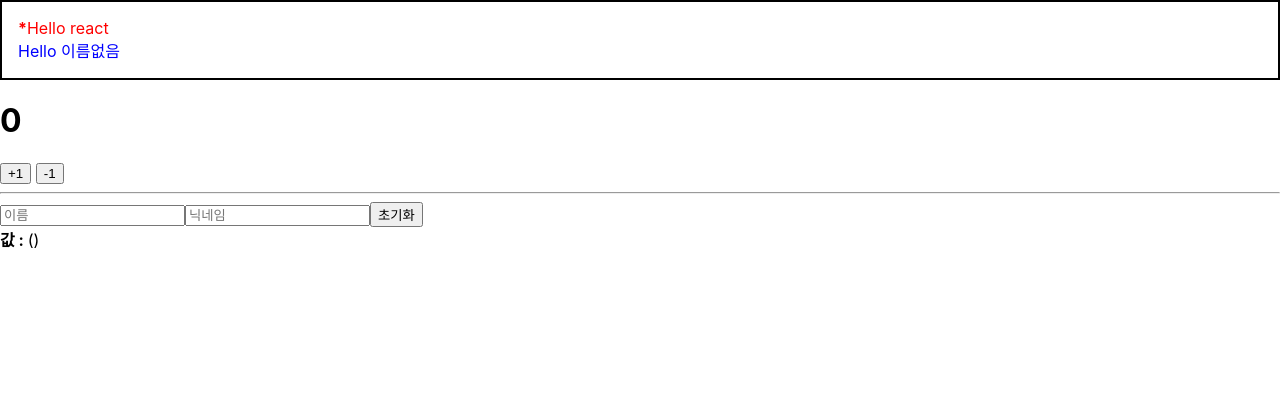
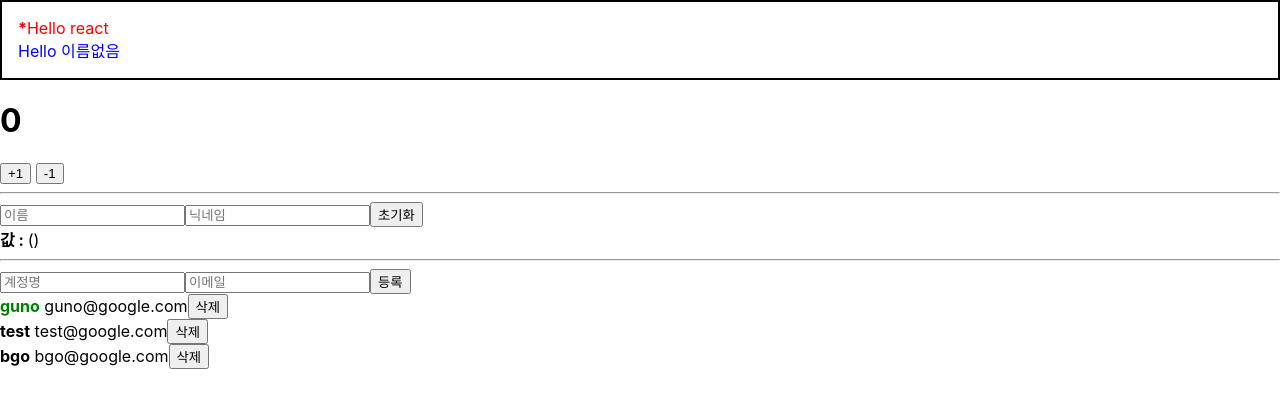
Before and after one commit to guno517/react, a React (Create React App) app: page / in a window 1280 px wide. Shown: the top 408 px of the page. Built offline with nearby package versions, Linux system fonts and the light colour scheme.

Commit message:
Array, CRUD, spread, concat, filter, map

```diff
--- a/src/App.js
+++ b/src/App.js
@@ -1,11 +1,77 @@
-import React from 'react';
+import React, {useState, useRef} from 'react';
 import Hello from './hello';
 import './App.css';
 import Wrapper from './wrapper';
 import Counter from './Counter';
 import InputSample from './inputSample';
+import UserList from './UserList'
+import CreateUser from './CreateUser';
 
 function App() {
+  const [inputs, setInputs] = useState({
+    username:'',
+    email:''
+  })
+
+  const {username, email} = inputs;
+  const onChange = (e) => {
+    const {name, value} = e.target;
+    setInputs({
+      ...inputs,
+      [name]: value
+    });
+  }
+  const [users,setUsers] = useState([
+    {
+        id:1,
+        username: 'guno',
+        email: 'guno@google.com',
+        active:true
+    },
+    {
+        id:2,
+        username: 'test',
+        email: 'test@google.com',
+        active:false
+    },
+    {
+        id:3,
+        username: 'bgo',
+        email: 'bgo@google.com',
+        active:false
+    },
+  ]);
+  const nextId = useRef(4);
+
+  const onCreate = () => {
+    const user = {
+      id: nextId.current,
+      username,
+      email,
+    }
+    setUsers([...users, user]) //기존의 배열을 복사하고 새로운 배열을 만들고 user을 넣는다
+    //setUsers(users.concat(user));
+    //user.push(user) 는 업데이트가 되지 않는다. XXXXX
+    setInputs({
+      username:'',
+      email:'',
+    });
+    console.log(nextId.current); // 4
+    nextId.current += 1;
+  }
+
+  const onRemove = id => {
+    setUsers(users.filter(user => user.id !== id)); //id를 비교한다
+  }
+
+  const onToggle = id => {
+    setUsers(users.map(
+      user => user.id ===id //user을 파라미터로 가져온다
+        ? {...user, active: !user.active }
+        : user
+    ));
+  }
+
   return (
     <>
     <Wrapper>
@@ -15,6 +81,11 @@
     <Counter />
     <hr />
     <InputSample />
+    <hr />
+    <>
+      <CreateUser username={username} email={email} onChange={onChange} onCreate={onCreate}/>
+      <UserList users={users} onRemove={onRemove} onToggle={onToggle}/>
+    </>
     </>
   );
 }
--- /dev/null
+++ b/src/CreateUser.js
@@ -0,0 +1,23 @@
+import React from 'react';
+
+function CreateUser({username, email, onChange, onCreate}){
+    return (
+        <div>
+            <input
+                name="username"
+                placeholder="계정명"
+                onChange={onChange}
+                value={username}
+            />
+            <input
+                name="email"
+                placeholder="이메일"
+                onChange={onChange}
+                value={email}
+            />
+            <button onClick={onCreate}>등록</button>
+        </div>
+    );
+}
+
+export default CreateUser;
--- /dev/null
+++ b/src/UserList.js
@@ -0,0 +1,40 @@
+import React from 'react';
+
+function User({user, onRemove, onToggle}){
+    const {username, email, id, active} = user; // {user.username}, {user.email}, {user.id}를 <div>내에서 쓰기 귀찮다면
+    return(
+        <div>
+            <b style={{
+                color: active? 'green': 'black',
+                cursor: 'pointer'
+            }}
+                onClick={() => onToggle(id)}
+            >
+            {username}</b> <span>{email}</span>
+            <button onClick={() => onRemove(id)}>삭제</button>  {/**함수를 호출하는게 아니라 새로 만들어 넣어야한다. ()=>없이 onClick={onRemove(id)}만 있으면 렌더링 될때마다 값이 삭제되어있다. */}
+            {/**버튼을 클릭하면 이러한 함수를 호출할 것이다 id값을 파라미터로 넣어서 호출할것이다 */}
+            {/**값을 받아 값에 해당하는 데이터를 지워야하기 때문에 파라미터를 받기 위해 새로운 익명 함수를 호출 */}
+        </div>
+    );
+}
+
+function UserList({users, onRemove, onToggle}) {
+    return (
+        <div>
+            {
+                users.map(
+                    user => (
+                    <User
+                        user={user}
+                        key={user.id} //key가 없으면 웹의 효율성이 떨어진다. 모든 정보가 다시 업데이트된다(?)
+                        // 새로운 항목이 추가되거나 삭제될 때, 효율적으로 관리할 수 있다.
+                        onRemove={onRemove}
+                        onToggle={onToggle}
+                    />)
+                )
+            }
+        </div>
+    );
+}
+
+export default UserList;
```
